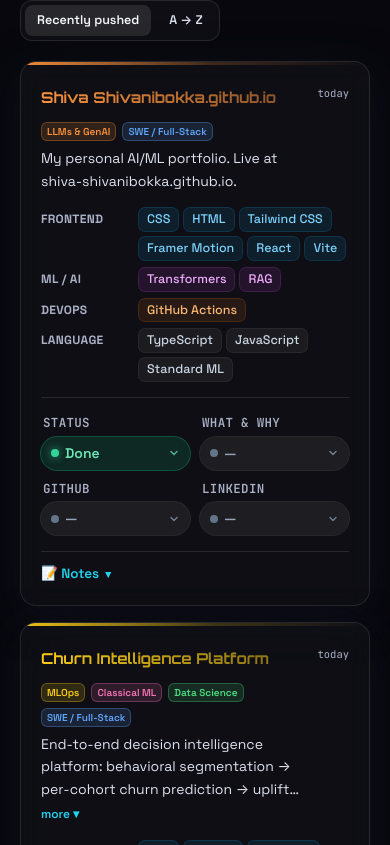
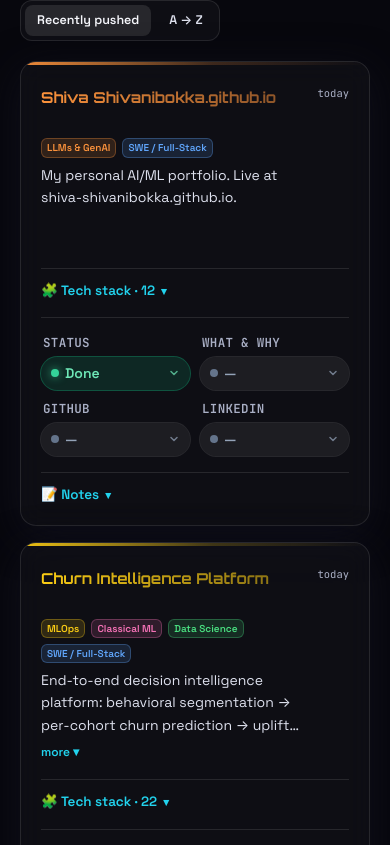
Before and after one commit to shiva-shivanibokka/build-log, a React (Vite) app: page / in a window 390 px wide. Shown: the part 1019-1864 px from the top of the page. Built offline with nearby package versions, Linux system fonts and the light colour scheme; the HTML template or start-up script is replaced by a standard one.

Commit message:
Even project cards: collapsible tech stack (default closed) + reserved title/badges/description heights; expanding tech or notes grows only that card

```diff
--- a/src/components/ProjectCard.tsx
+++ b/src/components/ProjectCard.tsx
@@ -31,17 +31,21 @@ function Description({ text }: { text: string }) {
 
   return (
     <div className="mt-1.5">
-      <p ref={ref} className={`text-[14px] leading-relaxed text-subtle ${expanded ? '' : 'line-clamp-3'}`}>
+      <p ref={ref} className={`text-[14px] leading-relaxed text-subtle ${expanded ? '' : 'line-clamp-3 min-h-[4.3rem]'}`}>
         {text}
       </p>
+      {/* toggle row height is reserved on every card so collapsed cards stay even
+          whether or not the description overflows */}
+      <div className="mt-0.5 min-h-[1.1rem]">
         {overflowing && (
           <button
             onClick={() => setExpanded((e) => !e)}
-          className="mt-0.5 text-[12px] font-semibold text-accent-cyan transition hover:text-accent-blue"
+            className="text-[12px] font-semibold text-accent-cyan transition hover:text-accent-blue"
           >
             {expanded ? 'less ▲' : 'more ▾'}
           </button>
         )}
+      </div>
     </div>
   )
 }
@@ -92,6 +96,31 @@ function Notes({ value, onChange }: { value: string; onChange: (v: string) => vo
   )
 }
 
+// Collapsible tech-stack section. Collapsed by default so every card starts at
+// the same height (the tech grid is the biggest source of height variance);
+// expanding it grows only this card because the grid uses items-start.
+function TechSection({ tech }: { tech: Project['tech'] }) {
+  const count = Object.values(tech || {}).flat().length
+  const [open, setOpen] = useState(false)
+  return (
+    <div className="border-t border-white/10 pt-3">
+      <button
+        onClick={() => setOpen((o) => !o)}
+        className="flex items-center gap-1.5 text-[13.5px] font-semibold text-accent-cyan transition hover:text-accent-blue"
+        aria-expanded={open}
+      >
+        <span>🧩 Tech stack{count ? ` · ${count}` : ''}</span>
+        <span className="text-[11px]">{open ? '▲' : '▾'}</span>
+      </button>
+      {open && (
+        <div className="mt-2.5">
+          <TechStack tech={tech} />
+        </div>
+      )}
+    </div>
+  )
+}
+
 export default function ProjectCard({ project, tracker }: { project: Project; tracker: Tracker }) {
   const domains = domainsFor(project.tech)
   const rgb = DOMAIN_COLOR[domains[0]] ?? DOMAIN_COLOR.Other
@@ -110,7 +139,7 @@ export default function ProjectCard({ project, tracker }: { project: Project; tr
         <div className="min-w-0">
           <a href={project.url} target="_blank" rel="noreferrer" className="group inline-flex items-start gap-1.5">
             <span
-              className="font-display text-[15px] font-bold leading-snug"
+              className="line-clamp-2 min-h-[2.6rem] font-display text-[15px] font-bold leading-snug"
               style={{
                 backgroundImage: `linear-gradient(90deg, rgb(${rgb}), rgba(${rgb},0.55))`,
                 WebkitBackgroundClip: 'text',
@@ -122,8 +151,8 @@ export default function ProjectCard({ project, tracker }: { project: Project; tr
             </span>
             <span className="mt-0.5 shrink-0 text-accent-cyan opacity-0 transition group-hover:opacity-100">↗</span>
           </a>
-          {badges.length > 0 && (
-            <div className="mt-2 flex flex-wrap gap-1.5">
+          {/* badges row height is reserved (min-h) so cards stay even even when a project has none */}
+          <div className="mt-2 flex min-h-[1.25rem] flex-wrap gap-1.5">
             {badges.slice(0, 4).map((d) => (
               <span
                 key={d}
@@ -139,7 +168,6 @@ export default function ProjectCard({ project, tracker }: { project: Project; tr
             ))}
             {badges.length > 4 && <span className="px-1 text-[10px] font-semibold text-faint">+{badges.length - 4}</span>}
           </div>
-          )}
           <Description text={project.description || 'No description on GitHub yet.'} />
         </div>
         <div className="flex shrink-0 flex-col items-end gap-1.5">
@@ -152,9 +180,9 @@ export default function ProjectCard({ project, tracker }: { project: Project; tr
         </div>
       </header>
 
-      <TechStack tech={project.tech} />
+      <TechSection tech={project.tech} />
 
-      <div className="mt-auto grid grid-cols-2 gap-2.5 border-t border-white/10 pt-4 sm:grid-cols-4">
+      <div className="grid grid-cols-2 gap-2.5 border-t border-white/10 pt-4 sm:grid-cols-4">
         {DROPDOWNS.map((def) => (
           <Pill
             key={def.key}
```
Lines whose indentation alone changed are shown as unchanged.
